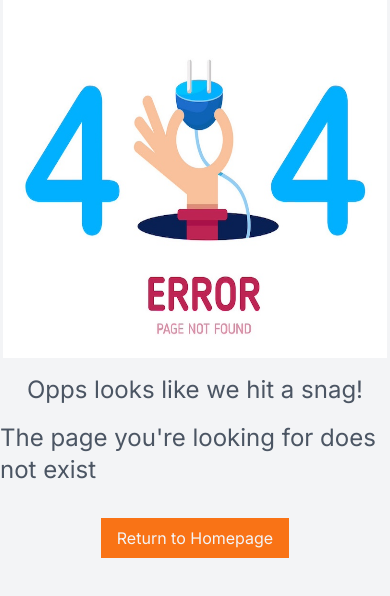
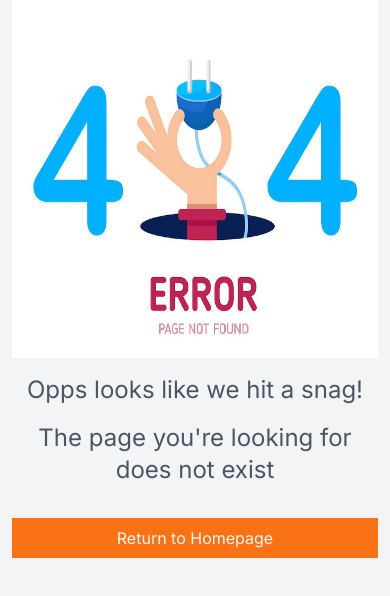
Before and after one commit to ianfrye0818/vanlife-scrimba, a React (Vite) app: page /not-found in a window 390 px wide. Shown: the part 156-752 px from the top of the page. Built offline with nearby package versions, Linux system fonts and the light colour scheme; no server answers.

Commit message:
fixed styling on order confirmation page

```diff
--- a/src/pages/not-found/NotFoundPage.tsx
+++ b/src/pages/not-found/NotFoundPage.tsx
@@ -6,7 +6,7 @@ import notFoundImg from '../../assets/404-error-page-not-found-hand-hold-plug-gr
 
 export default function Component() {
   return (
-    <div className='flex flex-col items-center justify-center min-h-screen bg-gray-100 dark:bg-gray-900'>
+    <div className='flex flex-col items-center justify-center min-h-screen bg-gray-100 dark:bg-gray-900 p-3'>
       <img
         src={notFoundImg}
         alt='404 error'
@@ -15,11 +15,11 @@ export default function Component() {
       <p className='text-2xl text-gray-600 dark:text-gray-400 mt-4'>
         Opps looks like we hit a snag!
       </p>
-      <p className='text-2xl text-gray-600 dark:text-gray-400 mt-4'>
+      <p className='text-center md:text-left text-2xl text-gray-600 dark:text-gray-400 mt-4'>
         The page you're looking for does not exist
       </p>
       <Link
-        className='mt-8 bg-orange-500 text-gray-100 py-2 px-4 rounded-md hover:bg-orange-600 '
+        className='w-full md:w-auto text-center mt-8 bg-orange-500 text-gray-100 py-2 px-4 rounded-md hover:bg-orange-600 '
         to='/'
       >
         Return to Homepage
--- a/src/pages/order-confirmation/OrderConfirmationPage.tsx
+++ b/src/pages/order-confirmation/OrderConfirmationPage.tsx
@@ -70,7 +70,7 @@ export default function OrderConfirmationPage() {
   return (
     <Layout>
       <div className='h-screen flex flex-col md:container mt-20 md:mt-0'>
-        <main className='flex-1 p-6 md:p-12'>
+        <main className='flex-1 p-2 md:p-12'>
           <h1 className='text-2xl font-semibold mb-2'>Order Confirmation</h1>
           <h2 className='text-xl text-gray-500 mb-6'>OrderID: {orderId}</h2>
           <div className='grid gap-6 md:grid-cols-2'>
@@ -147,7 +147,12 @@ export default function OrderConfirmationPage() {
               size='lg'
               variant='default'
             >
-              <Link to='/'>Return to Homepage</Link>
+              <Link
+                to='/'
+                className='p-2 bg-orange-600 hover:bg-orange-700 text-white text-center w-full md:w-auto'
+              >
+                Return to Homepage
+              </Link>
             </Button>
           </div>
         </main>
```
